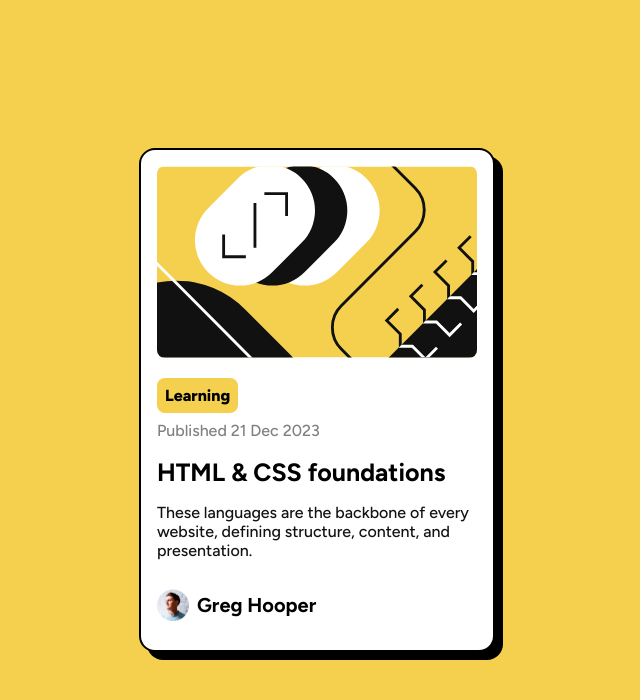
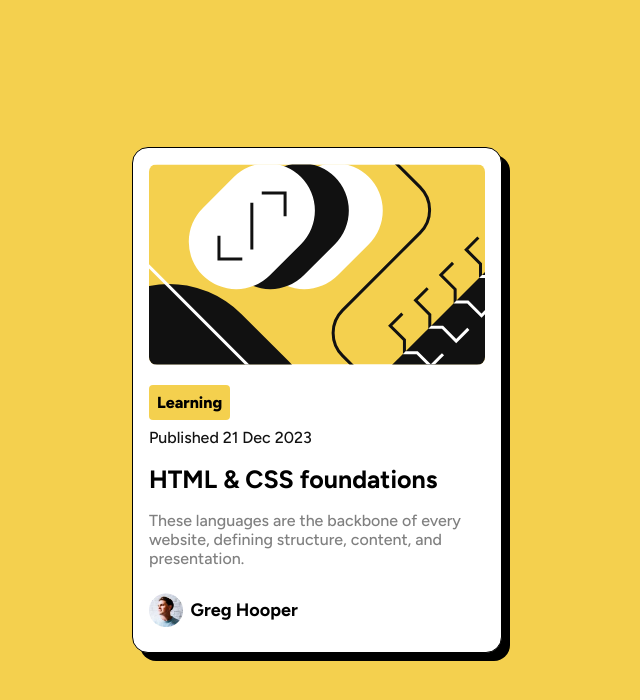
Before and after one commit to bttrvng99/blog-preview-card-main, a plain HTML site: page index.html in a window 1280 px wide. Shown: the whole page, without its empty margins (323-963 px from the left). Drawn offline with Linux system fonts and the light colour scheme.

Commit message:
minor changes

```diff
--- a/style.css
+++ b/style.css
@@ -17,8 +17,8 @@ main {
   background-color: white;
   padding: 1rem;
   border-radius: 1rem;
-  border: 2px solid black;
-  width: 20rem;
+  border: 1px solid black;
+  width: 21rem;
   box-shadow: 0.5rem 0.5rem black;
 
   transition: box-shadow 0.1s ease-in-out;
@@ -36,7 +36,7 @@ main:hover {
 
 p {
   font-size: 16px;
-  color: hsl(0, 0%, 7%);
+  color: hsl(0, 0%, 50%);
 }
 
 h1 {
@@ -45,7 +45,7 @@ h1 {
 }
 
 h2 {
-  font-size: 20px;
+  font-size: 18px;
 }
 
 main:hover h1 {
@@ -58,7 +58,7 @@ a {
 }
 
 .date {
-  color: hsl(0, 0%, 50%);
+  color: hsl(0, 0%, 7%);
   font-size: 16px;
 }
 
@@ -76,7 +76,7 @@ a {
 
 #tag {
   background-color: hsl(47, 88%, 63%);
-  border-radius: 0.5rem;
+  border-radius: 0.25rem;
   width: fit-content;
   padding: 0.5rem;
   margin-bottom: 0.5rem;
```
